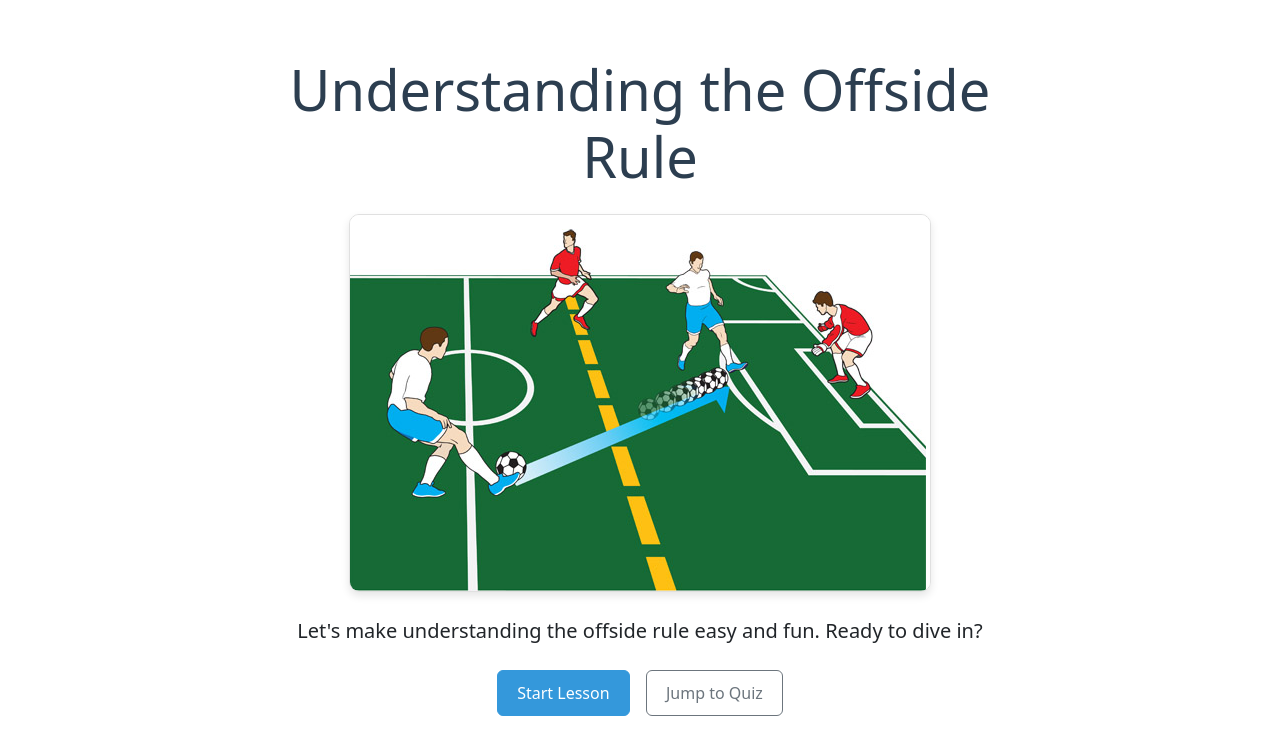
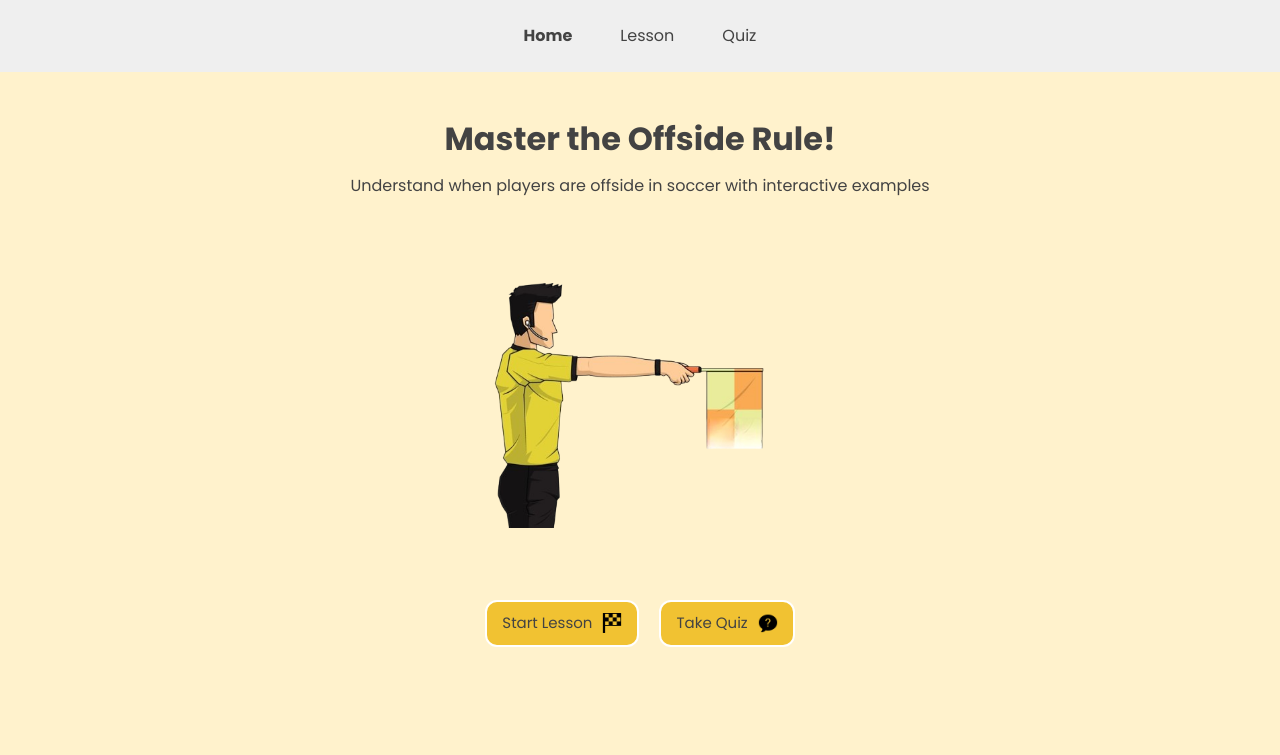
Before and after one commit to caryhtan/offsideRule_soccer, a Flask app: page / in a window 1280 px wide. Shown: the top 755 px of the page. Run offline with Flask 3, Linux system fonts and the light colour scheme.

Commit message:
home page + nav according to design

```diff
--- a/static/css/style.css
+++ b/static/css/style.css
@@ -1,3 +1,78 @@
+/* home page styles start */
+
+* {
+    font-family: "Poppins", sans-serif;
+}
+
+/* variables */
+
+:root {
+    --dark-grey: #434343;
+    --light-grey: #efefef;
+    --accent: #f1c232;
+    --base: #fff2cc;
+}
+
+body {
+    background-color: var(--base);
+}
+
+.nav__container {
+    background-color: var(--light-grey);
+}
+
+nav a {
+    color: var(--dark-grey);
+    text-decoration: none;
+}
+
+nav a:hover {
+    color: var(--accent)
+}
+
+.home-main-content h1, p {
+    color: var(--dark-grey);
+}
+
+.home-main-content > img {
+    max-width: 400px;
+}
+
+.home-btns-cont {
+    display: flex;
+    justify-content: center;
+    gap: 20px;
+    padding-bottom: 40px;
+}
+
+.home-btns-cont a {
+    display: inline-block;
+    text-decoration: none;
+    cursor: pointer;
+    font-size: 15px;
+    display: flex;
+    align-items: center;
+    gap: 10px;
+    padding: 10px 15px;
+    border: none;
+    color: var(--dark-grey);
+    background: var(--accent);
+    border-radius: 12px;
+    border: 2px solid white;
+}
+
+.home-btns-cont a img {
+    width: 20px;
+    height: 20px;
+}
+
+.home-btns-cont a:hover {
+    border: 2px dashed var(--dark-grey);
+}
+
+/* home page styles end */
+
+
 .learning-content, .quiz-content {
     max-width: 800px;
     margin: 0 auto;
--- a/templates/base.html
+++ b/templates/base.html
@@ -6,9 +6,22 @@
     <title>Offside Rule Learning App</title>
     <link href="https://cdn.jsdelivr.net/npm/bootstrap@5.3.0/dist/css/bootstrap.min.css" rel="stylesheet">
     <link rel="stylesheet" href="{{ url_for('static', filename='css/style.css') }}">
+
+    <!-- Poppins font family -->
+    <link rel="preconnect" href="https://fonts.googleapis.com">
+    <link rel="preconnect" href="https://fonts.gstatic.com" crossorigin>
+    <link href="https://fonts.googleapis.com/css2?family=Poppins:ital,wght@0,100;0,200;0,300;0,400;0,500;0,600;0,700;0,800;0,900;1,100;1,200;1,300;1,400;1,500;1,600;1,700;1,800;1,900&display=swap" rel="stylesheet">
 </head>
 <body>
-    <div class="container mt-4">
+    <!-- nav bar -->
+    <div class="nav__container">
+        <nav class="container text-center d-flex justify-content-center gap-5 py-4">
+            <a href="{{ url_for('home') }}" class="fw-bold">Home</a>
+            <a href="{{ url_for('learn', page_num=1) }}">Lesson</a>
+            <a href="{{ url_for('quiz', question_num=1) }}">Quiz</a>
+        </nav>
+    </div>
+    <div>
         {% block content %}{% endblock %}
     </div>
     <script src="https://cdn.jsdelivr.net/npm/bootstrap@5.3.0/dist/js/bootstrap.bundle.min.js"></script>
--- a/templates/home.html
+++ b/templates/home.html
@@ -1,22 +1,23 @@
 {% extends "base.html" %}
 
 {% block content %}
-<div class="text-center home-content">
-    <h1 class="display-4 mb-4">Understanding the Offside Rule</h1>
+<div class="container text-center pt-5 home-main-content">
+    <h1 class="fs-2 fw-bold mb-3">Master the Offside Rule!</h1>
+    <p class="mb-5">Understand when players are offside in soccer with interactive examples</p>
+    <img src="{{ url_for('static', filename='images/home.png') }}"
+    alt="referee holding offside flag"
+    class="w-75 ms-5">
 
-    <!-- Added image above buttons -->
-    <div class="home-image-container mb-4">
-        <img src="{{ url_for('static', filename='images/H.png') }}"
-             alt="Soccer players in offside position"
-             class="img-fluid home-image">
-    </div>
-
-    <p class="lead mb-4">Let's make understanding the offside rule easy and fun. Ready to dive in?</p>
-
-    <!-- Buttons on same line -->
-    <div class="d-flex justify-content-center gap-3">
-        <a href="{{ url_for('learn', page_num=1) }}" class="btn btn-primary btn-lg">Start Lesson</a>
-        <a href="{{ url_for('quiz', question_num=1) }}" class="btn btn-outline-secondary btn-lg">Jump to Quiz</a>
+    <div class="mt-5 pt-4 home-btns-cont">
+        <a href="{{ url_for('learn', page_num=1) }}">
+            <span>Start Lesson</span>
+            <img src="{{ url_for('static', filename='images/home_btn1.png') }}" alt="flag">
+        </a>
+        <a href="{{ url_for('quiz', question_num=1) }}">
+            <span>Take Quiz</span>
+            <img src="{{ url_for('static', filename='images/home_btn2.png') }}" alt="flag">
+        </a>
     </div>
 </div>
+
 {% endblock %}
```
Also changed, not shown: static/images/H.png (deleted), static/images/home.png (added), static/images/home_btn1.png (added), static/images/home_btn2.png (added).
